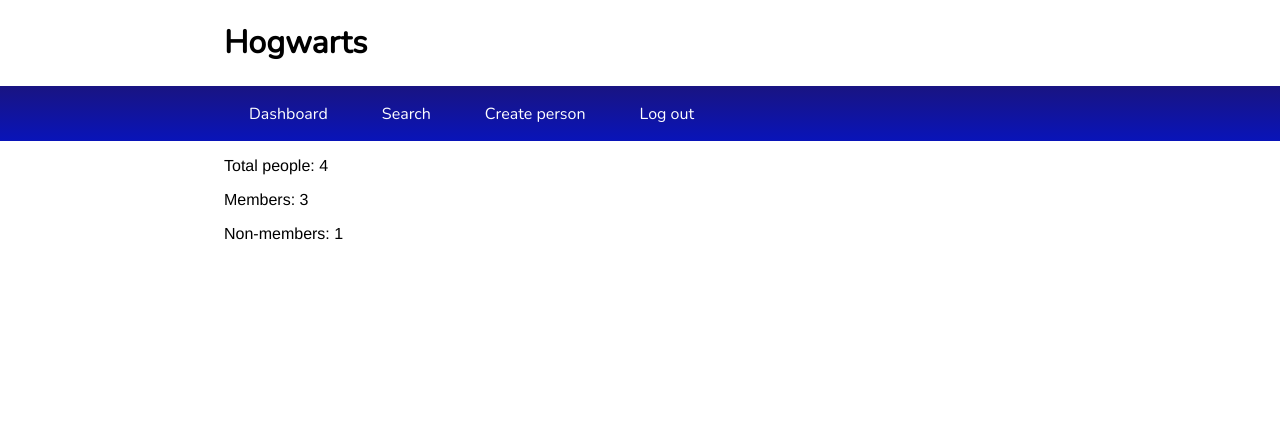
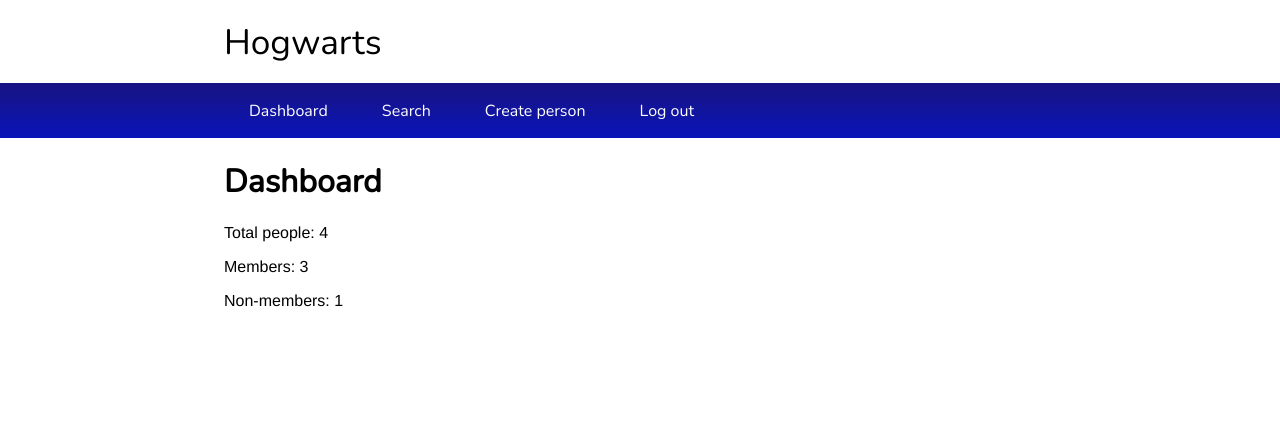
Before and after one commit to TayTufenkjian/tiny-ams, a Flask app: page /dashboard in a window 1280 px wide. Shown: the top 443 px of the page. Run offline with Flask 2, Linux system fonts and the light colour scheme; the visitor is signed in with stand-in values (Sample User, id 1); data comes from the database, SQL or seed files in the repository; both versions use the stored data as it was after the commit; some libraries are stand-ins or nearby versions.

Commit message:
Font size and style tweaks

```diff
--- a/static/styles.css
+++ b/static/styles.css
@@ -1,3 +1,9 @@
+#association-name {
+    font-family: 'Nunito', sans-serif;
+    font-size: 2.2em;
+    margin: 0.5em 0;
+}
+
 body {
     font-family: Helvetica, Arial, sans-serif;
     height: 100vh;
@@ -55,6 +61,10 @@ button.danger:hover {
 footer {
     font-size: small;
     margin-top: 10%;
+}
+
+form {
+    max-width: 800px;
 }
 
 h1, h2, h3, h4, h5, h6 {
--- a/templates/dashboard.html
+++ b/templates/dashboard.html
@@ -5,6 +5,7 @@
 {% endblock %}
 
 {% block main %}
+    <h1>Dashboard</h1>
     <p>Total people: {{ person_count }}</p>
     <p>Members: {{ member_count }}</p>
     <p>Non-members: {{ nonmember_count }}</p>
--- a/templates/layout.html
+++ b/templates/layout.html
@@ -19,7 +19,7 @@
             <div class="container">
             {% if session.user_id %}
                 {% block header %}
-                    <h1>{{ association_name }}</h1>
+                    <div id="association-name">{{ association_name }}</div>
                 {% endblock %}
             {% endif %}
             </div>
```
Also changed, not shown: tinyams.db, 3 other files.
